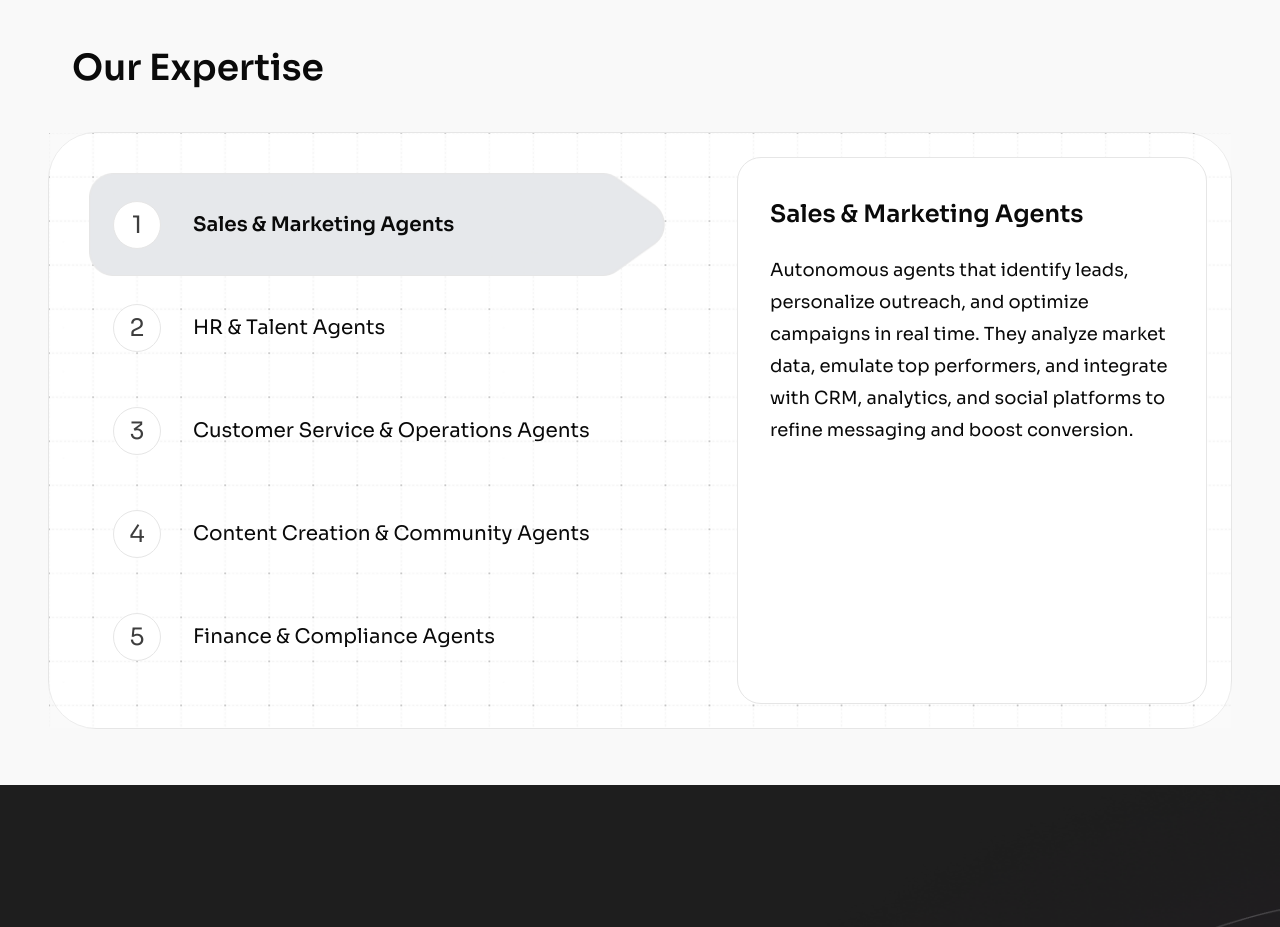
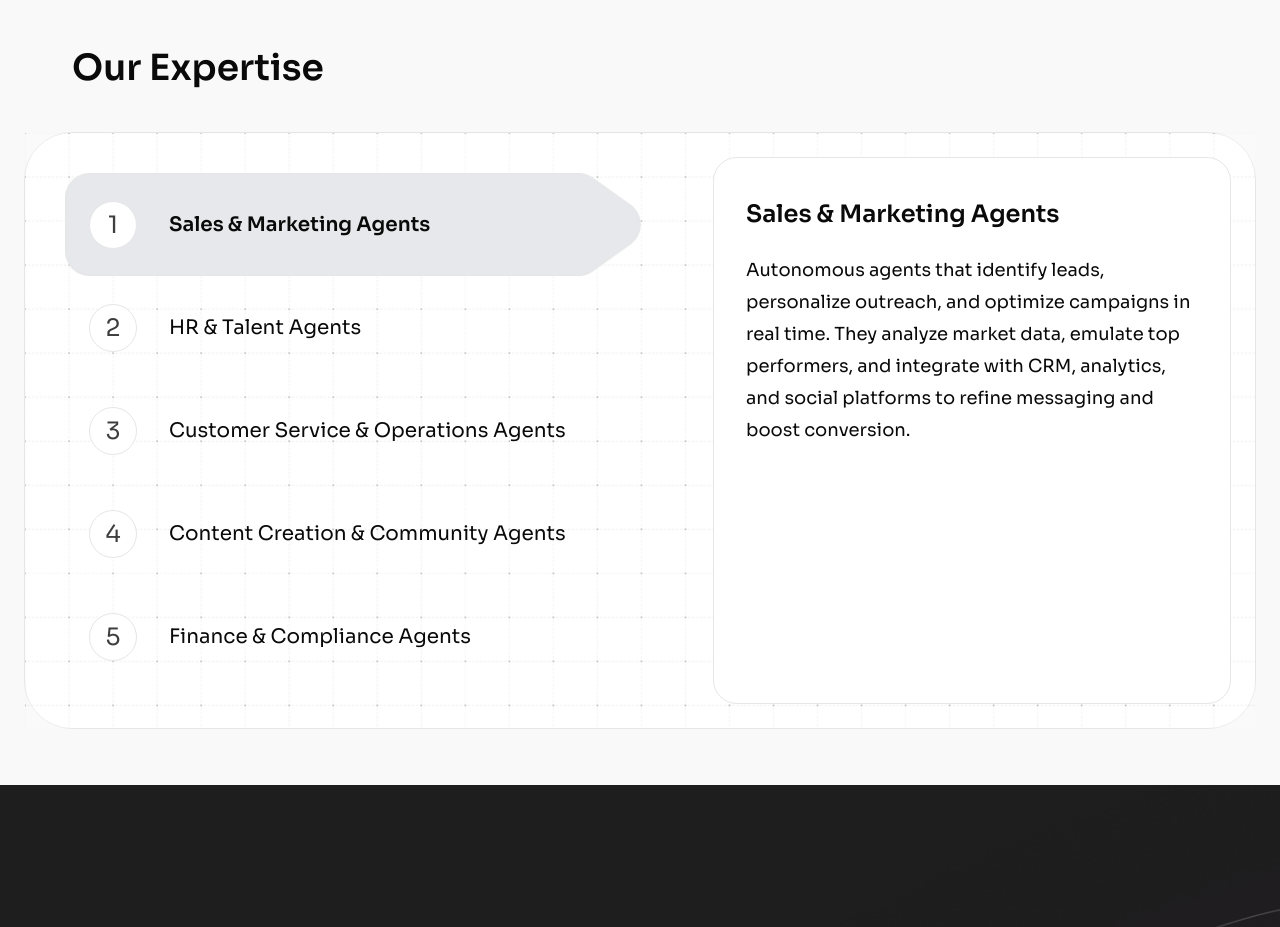
Before and after one commit to VAR-META-Tech/agents-ops, a React (Vite) app: page / in a window 1280 px wide. Shown: the part 1960-2887 px from the top of the page. Built offline with nearby package versions, Linux system fonts and the light colour scheme.

Commit message:
fix: ui expertise

```diff
--- a/src/pages/landing-page/components/our-expertise/index.tsx
+++ b/src/pages/landing-page/components/our-expertise/index.tsx
@@ -18,7 +18,7 @@ export const OurExpertise = () => {
           </div>
         </div>
 
-        <div className="bg-white rounded-[48px] border border-[#E6E6E6] mt-10 max-2xl:mx-6 max-xl:hidden">
+        <div className="bg-white rounded-[48px] border border-[#E6E6E6] mt-10 max-xl:hidden">
           <Tabs
             className="flex-row justify-between bg-[url(assets/images/net-background.png)] bg-cover bg-no-repeat"
             value={activeTab}
@@ -82,13 +82,13 @@ export const OurExpertise = () => {
           </Tabs>
         </div>
 
-        <div className="bg-white rounded-3xl border border-[#E6E6E6] mt-10 mx-6 hidden max-xl:block min-w-[320px]">
+        <div className="bg-white rounded-3xl border border-[#E6E6E6] mt-10 hidden max-xl:block min-w-[320px]">
           <Tabs
             className="flex justify-between bg-[url(assets/images/net-background.png)] bg-cover bg-no-repeat"
             value={activeTab}
             onValueChange={setActiveTab}
           >
-            <TabsList className="flex items-start bg-transparent p-10">
+            <TabsList className="flex items-start bg-transparent p-10 max-sm:px-6 max-[400px]:mx-auto">
               {TABS.map((tab, index) => (
                 <TabsTrigger
                   key={tab.value}
```
